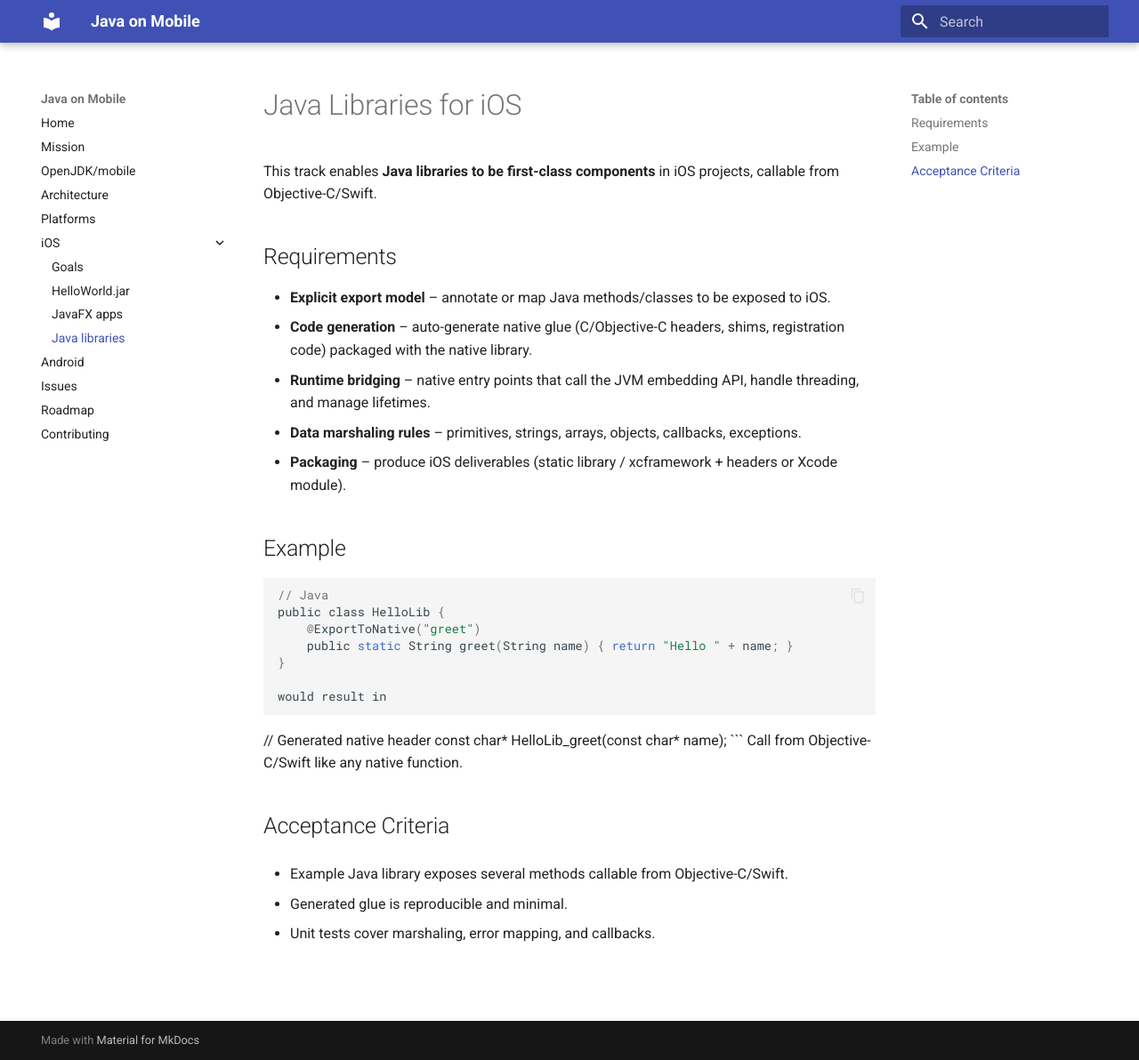
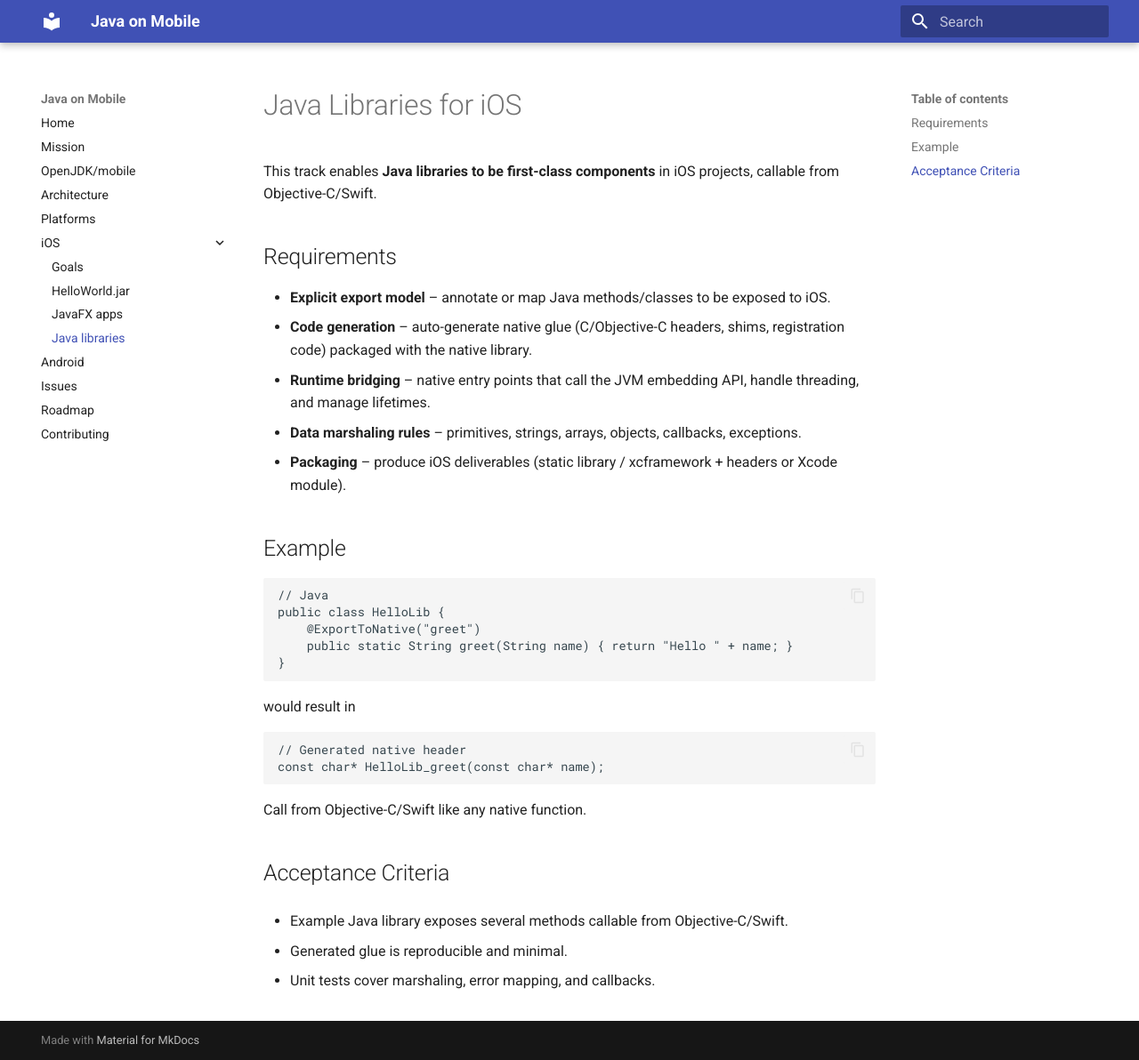
Before and after one commit to openjdk-mobile/openjdk-mobile.github.io, an MkDocs documentation site: the page built from docs/ios/library.md, in a window 1280 px wide and 1192 px high. Shown: the whole window at 89% size. Built offline with MkDocs 1.6.1 and Material for MkDocs 9.7.7, drawn with Linux system fonts in a browser that asks for light colours.

````diff
--- a/docs/ios/library.md
+++ b/docs/ios/library.md
@@ -18,6 +18,7 @@ public class HelloLib {
     @ExportToNative("greet")
     public static String greet(String name) { return "Hello " + name; }
 }
+```
 
 would result in
 
--- a/mkdocs.yml
+++ b/mkdocs.yml
@@ -31,10 +31,15 @@ markdown_extensions:
   - toc:
       permalink: true
   - admonition
-  - codehilite
   - footnotes
   - tables
   - def_list
+  - pymdownx.superfences:
+      custom_fences:
+        - name: mermaid
+          class: mermaid
+          format: !!python/name:pymdownx.superfences.fence_code_format
+  - pymdownx.details
 
 plugins:
   - search
````
